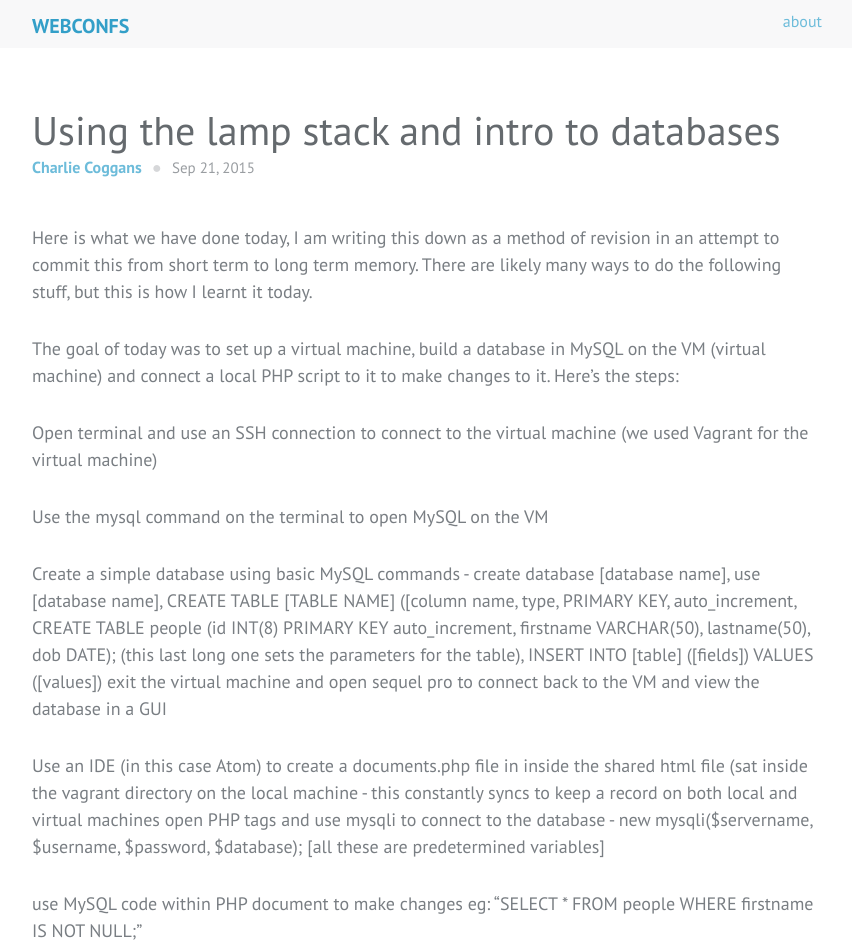
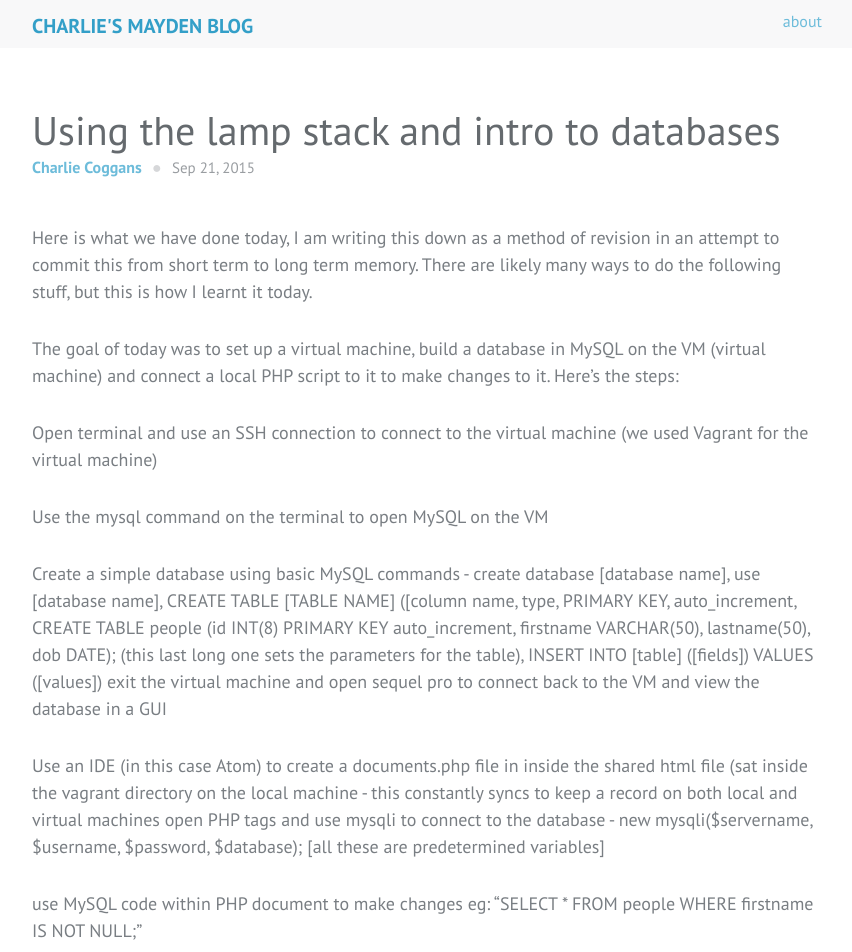
Before and after one commit to charliecog/mayden_blog, a Jekyll site: the page built from _posts/2015-09-21-Using-the-lamp-stack-and-databases.md, in a window 1280 px wide. Shown: the top 952 px of the page, without its empty margins (213-1065 px from the left). Built offline with Jekyll 4.4.1, drawn with Linux system fonts in a browser that asks for light colours.

Commit message:
Changed the header from Webconfs to Charlie's Mayden Blog

```diff
--- a/_includes/header.html
+++ b/_includes/header.html
@@ -4,7 +4,7 @@
   <div class="grid">
     <div class="grid__col--12">
       <a class="site-logo" href="{{ site.baseurl }}/" title="Webconfs.me – Home">
-        WebConfs
+        Charlie's Mayden Blog
       </a>
       <nav class="navbar" role="navigation">
         <ul class="nav">
```
